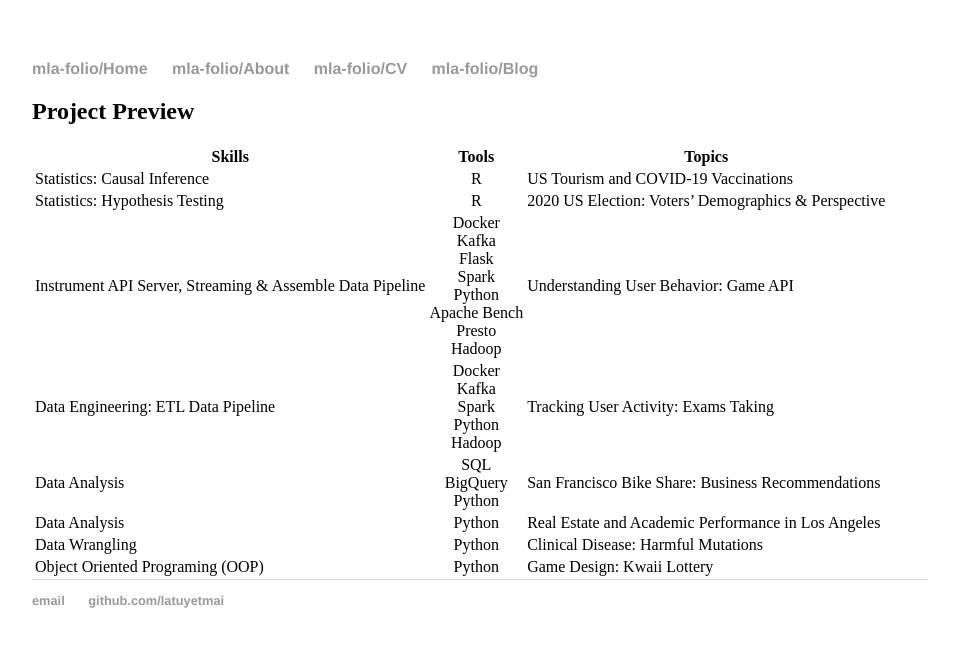
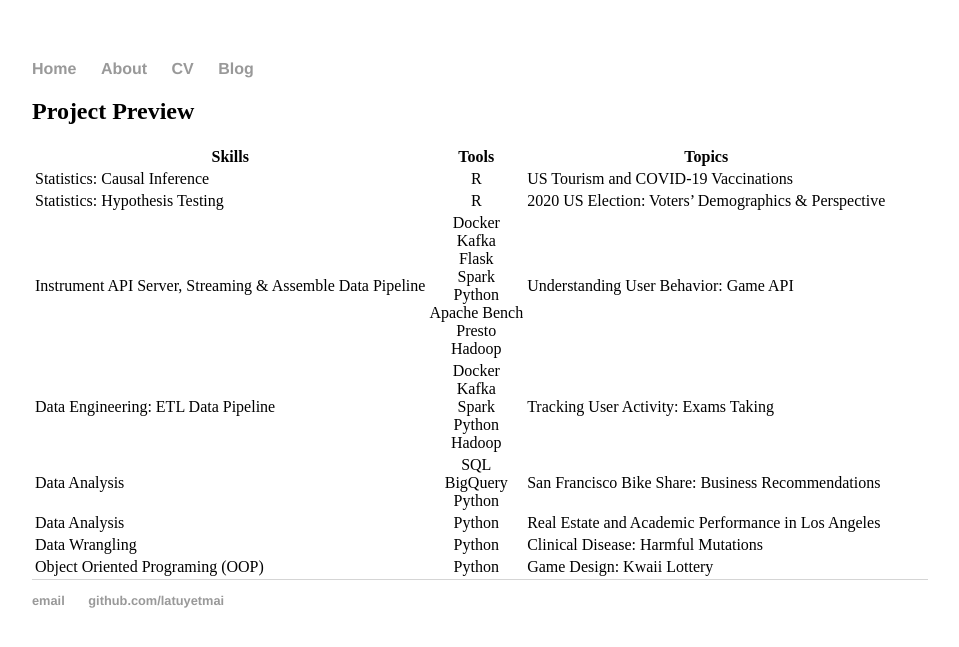
Before and after one commit to latuyetmai/latuyetmai.github.io, a Jekyll site: the page built from projects.md, in a window 1280 px wide. Shown: the top 647 px of the page, without its empty margins (160-1119 px from the left). Built offline with Jekyll 4.4.1, drawn with Linux system fonts in a browser that asks for light colours; our own code applies the rules of GitHub Pages for plain Markdown files.

Commit message:
Update default.html

```diff
--- a/_layouts/default.html
+++ b/_layouts/default.html
@@ -8,10 +8,10 @@
 		<body>
 			<nav>
 	    		<ul>
-	        		<li><a href="/">mla-folio/Home</a></li>
-		        	<li><a href="/about">mla-folio/About</a></li>
-	        		<li><a href="/cv">mla-folio/CV</a></li>
-	        		<li><a href="/blog">mla-folio/Blog</a></li>
+	        		<li><a href="/mla-folio/">Home</a></li>
+		        	<li><a href="/mla-folio/about">About</a></li>
+	        		<li><a href="/mla-folio/cv">CV</a></li>
+	        		<li><a href="mla-folio/blog">Blog</a></li>
 	    		</ul>
 			</nav>
 			<div class="container">
```
